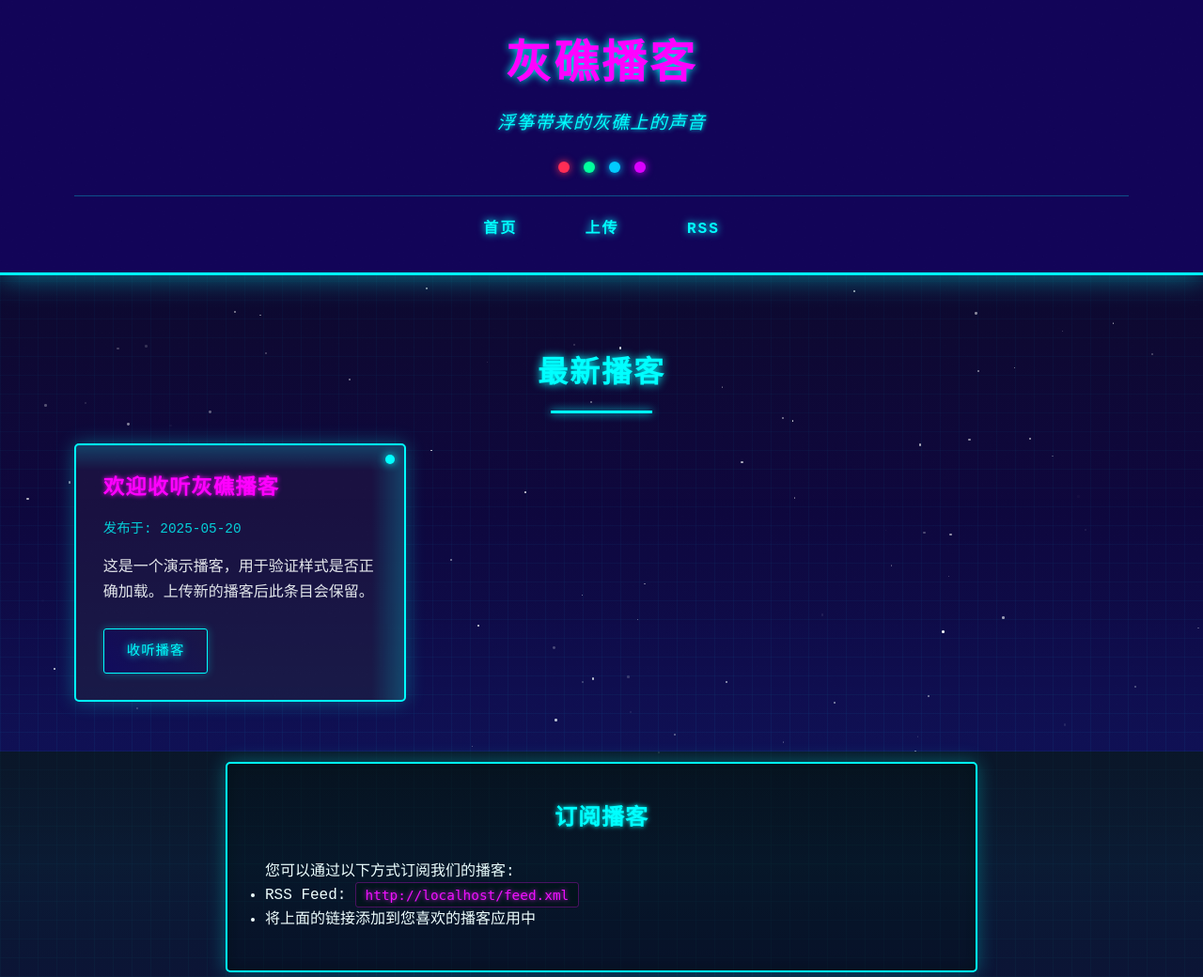
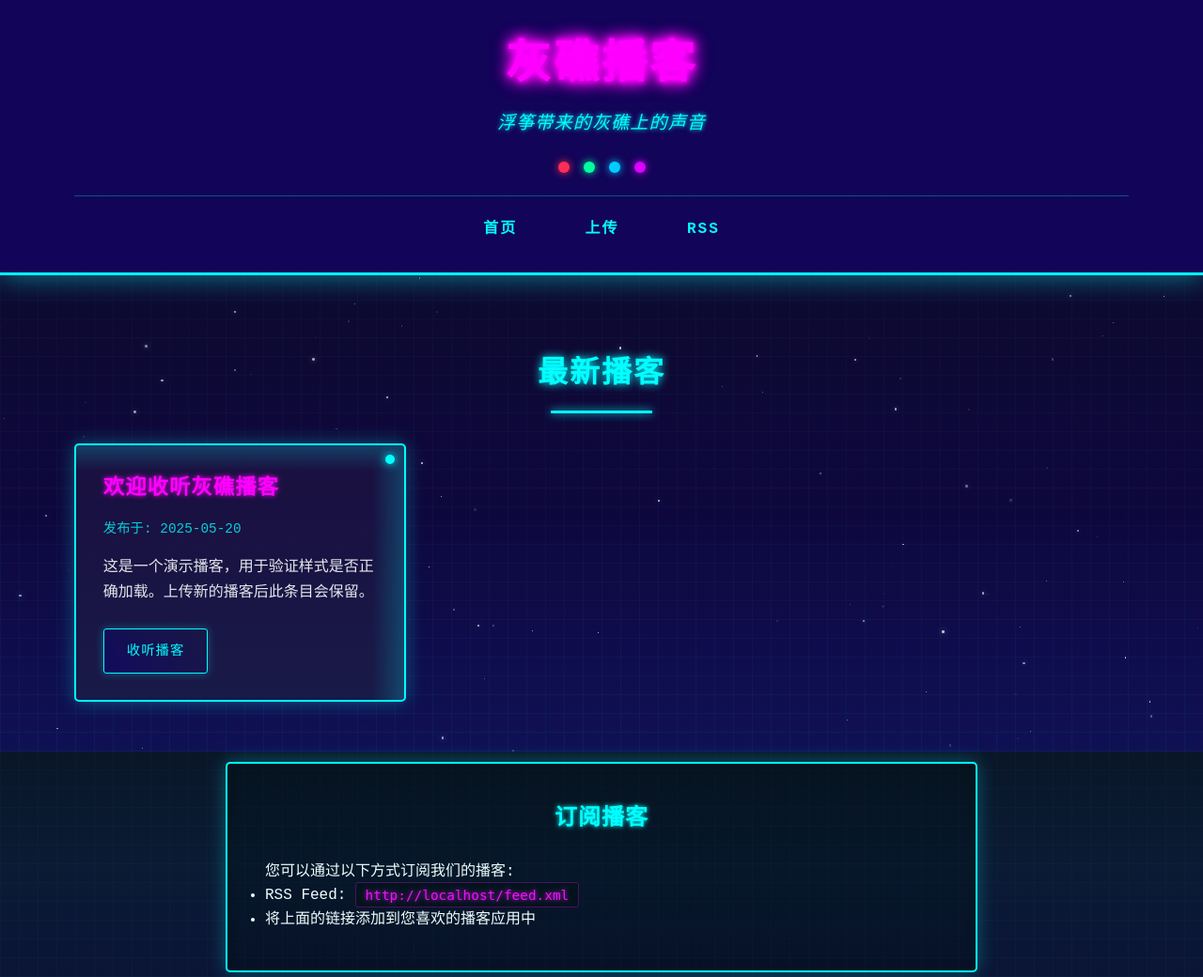
Before and after one commit to Sodawaitress/podcast, a Flask app: page / in a window 1280 px wide. Shown: the top 1040 px of the page at 94% size. Run offline with Flask 2, Linux system fonts and the light colour scheme; some web fonts are replaced.

Commit message:
summary
星星效果

```diff
--- a/static/css/new-style.css
+++ b/static/css/new-style.css
@@ -72,67 +72,124 @@
     }
 }
 
-/* 流星效果 */
+/* 改进流星效果的样式 */
+/* 流星容器 */
+.shooting-stars {
+    position: fixed;
+    top: 0;
+    left: 0;
+    width: 100%;
+    height: 100%;
+    pointer-events: none;
+    z-index: -1;
+    overflow: hidden;
+}
+
+/* 改进的流星效果 */
 .shooting-star {
     position: absolute;
-    width: 100px;
-    height: 1px;
-    background: linear-gradient(to right, rgba(0, 0, 0, 0), #fff);
+    height: 2px;
+    background: linear-gradient(to right,
+        rgba(0, 0, 0, 0) 0%,
+        rgba(255, 255, 255, 0.4) 30%,
+        rgba(255, 255, 255, 0.8) 60%,
+        rgba(255, 255, 255, 1) 80%,
+        rgba(219, 255, 255, 1) 100%);
     transform: rotate(var(--angle));
-    animation: shooting var(--duration, 6s) infinite ease-out;
+    animation: meteor var(--duration, 1.2s) linear infinite;
     animation-delay: var(--delay, 0s);
     opacity: 0;
-    top: var(--top);
-    left: var(--left);
+    filter: drop-shadow(0 0 6px rgba(105, 155, 255, 0.6));
+    overflow: hidden;
+    border-radius: 1px;
 }
 
+/* 流星尾迹 */
 .shooting-star::before {
     content: '';
     position: absolute;
+    top: 0;
     right: 0;
-    width: 8px;
-    height: 8px;
-    background-color: #fff;
+    width: 30px;
+    height: 2px;
+    background: linear-gradient(to left,
+        rgba(255, 255, 255, 0.8) 0%,
+        rgba(219, 255, 255, 0.3) 80%,
+        rgba(219, 255, 255, 0) 100%);
     border-radius: 50%;
-    box-shadow: 0 0 10px 2px rgba(255, 255, 255, 0.7);
+    box-shadow: 0 0 20px 4px rgba(255, 255, 255, 0.6);
+}
+
+/* 流星光点 */
+.shooting-star::after {
+    content: "";
+    position: absolute;
+    top: 50%;
+    right: 0;
+    width: 4px;
+    height: 4px;
+    background: rgba(255, 255, 255, 1);
+    border-radius: 50%;
+    box-shadow:
+        0 0 10px 2px rgba(255, 255, 255, 1),
+        0 0 20px 4px rgba(173, 216, 230, 0.6);
     transform: translate(0, -50%);
 }
 
-@keyframes shooting {
+/* 流星动画 */
+@keyframes meteor {
     0% {
         opacity: 0;
-        transform: translateX(0) rotate(var(--angle));
+        transform: translateX(0) translateY(0) rotate(var(--angle));
+        width: 0;
     }
-    5%, 15% {
+    5% {
         opacity: 1;
+        width: var(--length, 100px);
     }
-    30% {
-        opacity: 0;
-        transform: translateX(var(--distance, 500px)) rotate(var(--angle));
+    10%, 80% {
+        opacity: 1;
     }
     100% {
         opacity: 0;
-        transform: translateX(var(--distance, 500px)) rotate(var(--angle));
+        transform: translateX(var(--travel-x)) translateY(var(--travel-y)) rotate(var(--angle));
     }
 }
 
-.container {
-    width: 90%;
-    max-width: 1200px;
-    margin: 0 auto;
-    padding: 0 15px;
+/* 星星容器 */
+.stars {
+    position: fixed;
+    top: 0;
+    left: 0;
+    width: 100%;
+    height: 100%;
+    pointer-events: none;
+    z-index: -1;
+    overflow: hidden;
 }
 
-a {
-    color: var(--secondary-color);
-    text-decoration: none;
-    transition: all 0.3s ease;
-    text-shadow: 0 0 8px var(--secondary-color);
+/* 改进的星星效果 */
+.star {
+    position: absolute;
+    background-color: #fff;
+    border-radius: 50%;
+    animation: twinkle var(--duration, 4s) infinite ease-in-out;
+    opacity: 0.4;
+    filter: drop-shadow(0 0 3px rgba(255, 255, 255, 0.7));
 }
 
-a:hover {
-    color: var(--primary-color);
-    text-shadow: 0 0 15px var(--primary-color);
+/* 改进的星星闪烁动画 */
+@keyframes twinkle {
+    0%, 100% {
+        opacity: var(--min-opacity, 0.2);
+        transform: scale(0.7);
+        filter: drop-shadow(0 0 1px rgba(255, 255, 255, 0.3));
+    }
+    50% {
+        opacity: var(--max-opacity, 0.8);
+        transform: scale(1);
+        filter: drop-shadow(0 0 4px rgba(255, 255, 255, 0.8));
+    }
 }
 
 /* 控制台风格的元素 */
--- a/templates/base.html
+++ b/templates/base.html
@@ -336,12 +336,16 @@
         </div>
     </footer>
 
-    <!-- 星星和流星效果的脚本 -->
+   <!-- 改进的星星和流星背景 -->
+<div class="stars" id="starsContainer"></div>
+<div class="shooting-stars" id="shootingStarsContainer"></div>
+
+<!-- 改进的星星和流星JavaScript代码 -->
 <script>
-        // 创建星星
+    // 创建更逼真的星星
     function createStars() {
         const starsContainer = document.getElementById('starsContainer');
-            const starCount = 150; // 星星数量
+        const starCount = 200; // 增加星星数量
 
         for (let i = 0; i < starCount; i++) {
             const star = document.createElement('div');
@@ -351,74 +355,133 @@
             const x = Math.random() * 100;
             const y = Math.random() * 100;
 
-                // 随机大小 (1-3像素)
-                const size = 1 + Math.random() * 2;
+            // 随机大小 (0.5-3像素)
+            const size = 0.5 + Math.random() * 2.5;
 
-                // 随机闪烁速度和强度
-                const duration = 2 + Math.random() * 4;
-                const opacity = 0.5 + Math.random() * 0.5;
+            // 不同大小的星星有不同的亮度
+            const minOpacity = 0.1 + (size / 5); // 大星星暗时也较亮
+            const maxOpacity = 0.5 + (size / 2.5); // 大星星最亮时更亮
+
+            // 随机闪烁速度 - 更自然的变化
+            const duration = 3 + Math.random() * 7;
+
+            // 随机延迟 - 让星星闪烁不同步
+            const delay = Math.random() * 5;
+
+            // 不同的星星有不同的颜色色调
+            const hue = 180 + Math.random() * 60; // 从蓝色到青色范围
+            const colorVariation = Math.random() > 0.8; // 20%的星星有颜色
+            const color = colorVariation
+                ? `hsl(${hue}, 100%, 85%)`
+                : '#fff';
 
             star.style.cssText = `
                 left: ${x}%;
                 top: ${y}%;
                 width: ${size}px;
                 height: ${size}px;
+                background-color: ${color};
                 --duration: ${duration}s;
-                    --opacity: ${opacity};
+                --min-opacity: ${minOpacity};
+                --max-opacity: ${maxOpacity};
+                animation-delay: -${delay}s;
             `;
 
             starsContainer.appendChild(star);
         }
     }
 
-        // 创建流星
+    // 创建更精美的流星
     function createShootingStars() {
-            const starsContainer = document.getElementById('starsContainer');
-            const shootingStarCount = 5; // 流星数量
+        const shootingStarsContainer = document.getElementById('shootingStarsContainer');
 
-            for (let i = 0; i < shootingStarCount; i++) {
+        // 创建8个流星，但初始设置为0透明度
+        for (let i = 0; i < 8; i++) {
             const shootingStar = document.createElement('div');
             shootingStar.className = 'shooting-star';
+            shootingStar.style.opacity = 0;
+            shootingStarsContainer.appendChild(shootingStar);
+        }
 
-                // 随机参数
-                updateShootingStar(shootingStar);
+        // 周期性地激活随机数量的流星
+        function activateMeteorShower() {
+            // 获取所有流星元素
+            const meteors = document.querySelectorAll('.shooting-star');
 
-                starsContainer.appendChild(shootingStar);
+            // 在流星容器内随机激活1-3个流星
+            const count = 1 + Math.floor(Math.random() * 3);
 
-                // 每次动画结束后重新设置参数
-                shootingStar.addEventListener('animationiteration', () => {
-                    updateShootingStar(shootingStar);
-                });
+            // 对每个要激活的流星，更新其参数并启动动画
+            for (let i = 0; i < count; i++) {
+                // 随机选择一个流星
+                const index = Math.floor(Math.random() * meteors.length);
+                const meteor = meteors[index];
+
+                // 确保流星当前不活跃
+                if (meteor.style.opacity !== '0' &&
+                    !meteor.style.animationName) {
+                    continue;
                 }
+
+                // 设置随机参数
+                updateMeteor(meteor);
+            }
+
+            // 每3-8秒触发一次流星雨
+            const nextActivation = 3000 + Math.random() * 5000;
+            setTimeout(activateMeteorShower, nextActivation);
+        }
+
+        // 立即开始第一次流星雨
+        setTimeout(activateMeteorShower, 1000);
     }
 
     // 更新流星参数
-        function updateShootingStar(star) {
-            // 随机角度 (-30到-60度)
-            const angle = -(30 + Math.random() * 30);
+    function updateMeteor(meteor) {
+        // 随机角度 (-15度到-60度)
+        const angle = -(15 + Math.random() * 45);
 
-            // 随机位置 (顶部区域)
+        // 随机长度
+        const length = 80 + Math.random() * 120;
+
+        // 速度与长度成正比
+        const duration = 0.5 + Math.random() * 0.7;
+
+        // 随机位置 (左侧20%-100%的顶部区域)
         const top = Math.random() * 30;
-            const left = Math.random() * 80;
+        const left = 20 + Math.random() * 80;
 
-            // 随机速度和延迟
-            const duration = 2 + Math.random() * 6;
-            const delay = Math.random() * 15;
+        // 计算移动距离，基于角度和屏幕尺寸
+        const screenHeight = window.innerHeight;
+        const screenWidth = window.innerWidth;
+        const angleRad = angle * (Math.PI / 180);
 
-            // 随机距离
-            const distance = 300 + Math.random() * 500;
+        // 计算流星移动的水平和垂直距离
+        const distance = Math.max(screenWidth, screenHeight) * 1.5;
+        const travelX = Math.cos(angleRad) * distance;
+        const travelY = Math.sin(angleRad) * -distance; // 负号是因为CSS Y轴朝下
 
-            star.style.cssText = `
+        meteor.style.cssText = `
             --angle: ${angle}deg;
-                --top: ${top}%;
-                --left: ${left}%;
+            --length: ${length}px;
             --duration: ${duration}s;
-                --delay: ${delay}s;
-                --distance: ${distance}px;
+            --travel-x: ${travelX}px;
+            --travel-y: ${travelY}px;
             top: ${top}%;
             left: ${left}%;
             transform: rotate(${angle}deg);
+            opacity: 0;
         `;
+
+        // 重置动画
+        meteor.style.animation = 'none';
+        void meteor.offsetWidth; // 触发重绘
+        meteor.style.animation = `meteor ${duration}s linear forwards`;
+
+        // 动画结束后重置
+        meteor.addEventListener('animationend', function() {
+            meteor.style.opacity = '0';
+        }, { once: true });
     }
 
     // 在页面加载完成后创建星空
```
Lines whose indentation alone changed are shown as unchanged.
